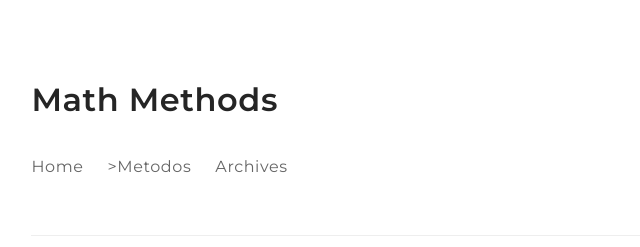
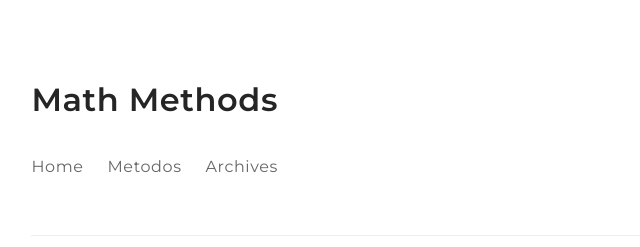
Before and after one commit to JoaoBSzlachta/MathMethodsHexo, a plain HTML site: page index.html in a window 1280 px wide. Shown: the top 247 px of the page, 161-801 px from the left. Drawn offline with Linux system fonts and the light colour scheme.

Commit message:
Update index.html

```diff
--- a/index.html
+++ b/index.html
@@ -54,7 +54,7 @@
 
         <li><a href="index.html">Home</a></li>
 
-        <li><a href="/Metodos">>Metodos</a></li>
+        <li><a href="/Metodos">Metodos</a></li>
 
         <li><a href="/archives">Archives</a></li>
 
```
